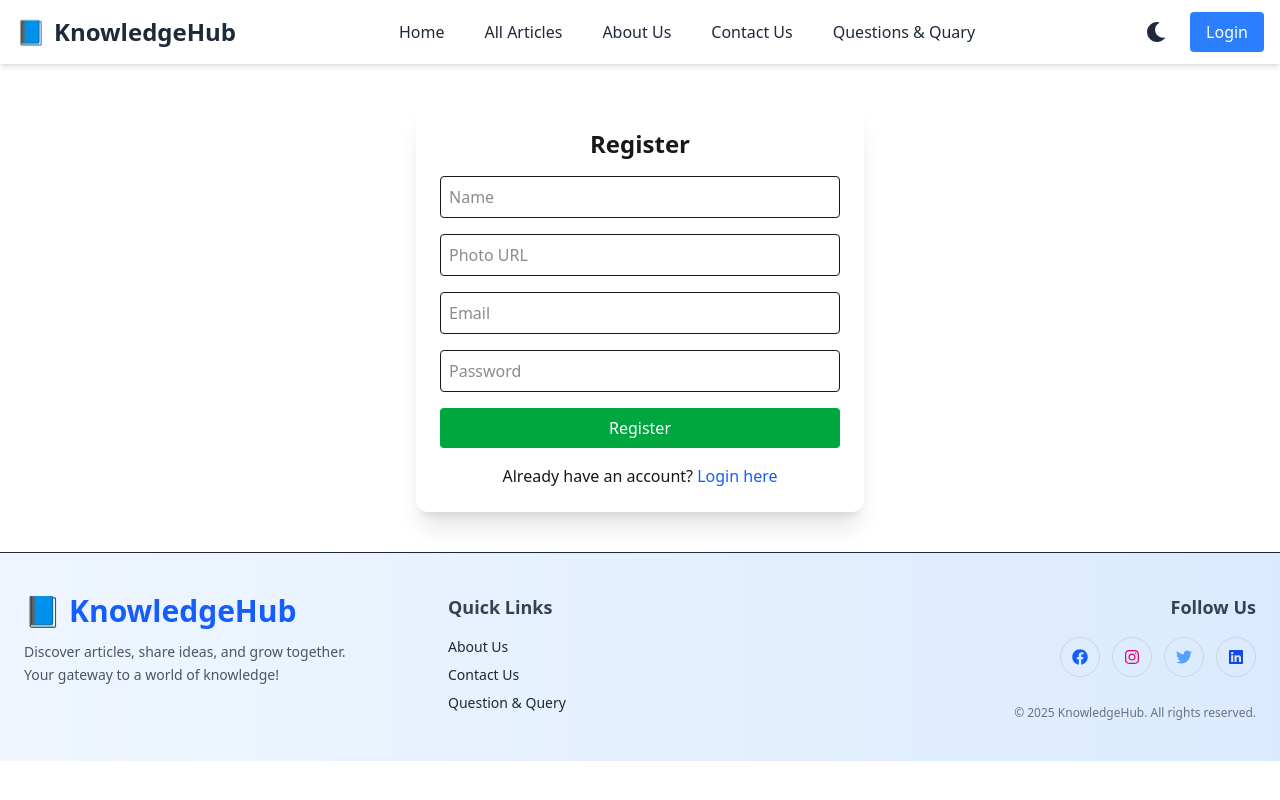
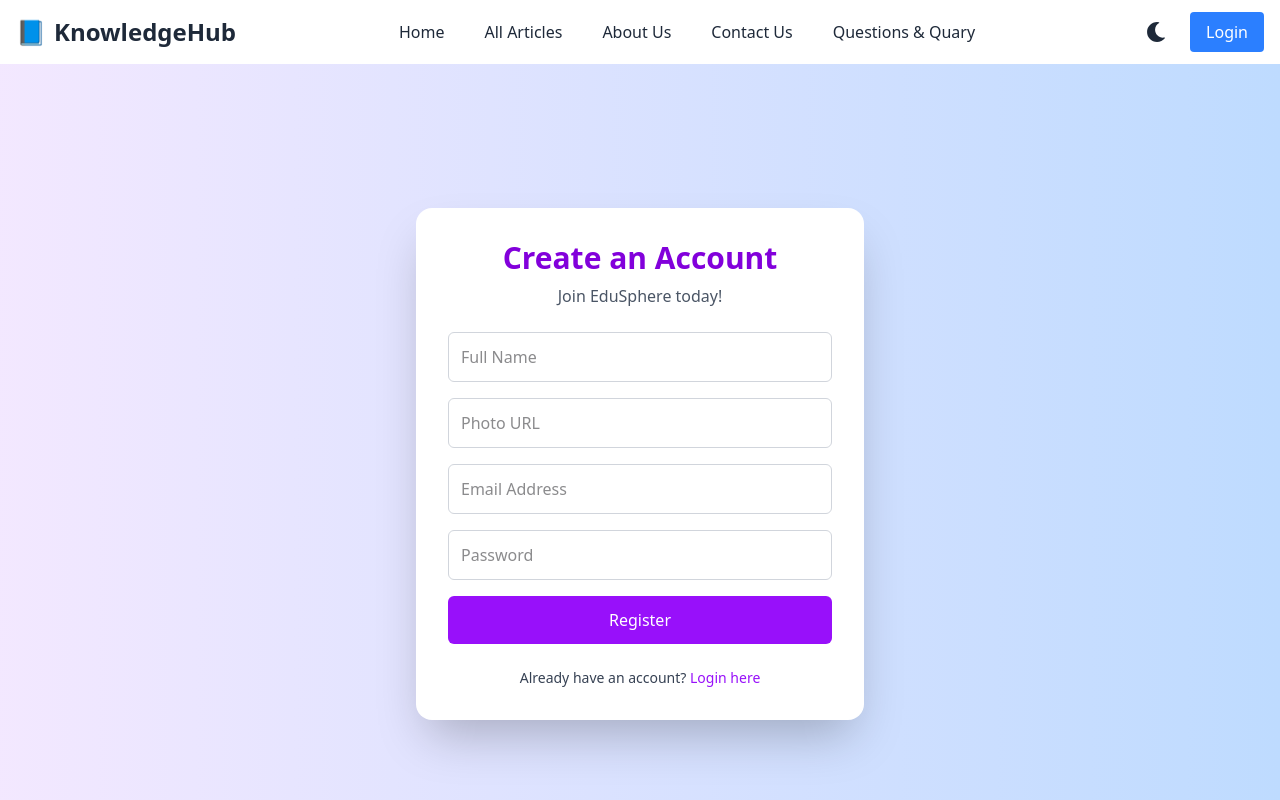
Before and after one commit to sanjidtalukder/EduSphere-Client, a React (Vite) app: page /register in a window 1280 px wide. Shown: the top 800 px of the page. Built offline with nearby package versions, Linux system fonts and the light colour scheme; no server answers.

Commit message:
This for logging and register page modify

```diff
--- a/src/firebase/firebase.config.js
+++ b/src/firebase/firebase.config.js
@@ -1,20 +1,20 @@
 // src/firebase/firebase.config.js
 import { initializeApp } from "firebase/app";
-import { getAuth } from "firebase/auth";  // <-- auth এর জন্য import
+import { getAuth } from "firebase/auth";
 import { getAnalytics } from "firebase/analytics";
 
 const firebaseConfig = {
-  apiKey: "AIzaSyBsnTij9tW8OUx-7hB9imvtbP3BBv_2KAQ",
-  authDomain: "my-edusphere-client.firebaseapp.com",
-  projectId: "my-edusphere-client",
-  storageBucket: "my-edusphere-client.firebasestorage.app",
-  messagingSenderId: "249335727884",
-  appId: "1:249335727884:web:c1128dbf39d9d98b1eab29",
-  measurementId: "G-24HZTZT9G3"
+  apiKey: import.meta.env.VITE_apiKey,
+  authDomain: import.meta.env.VITE_authDomain,
+  projectId: import.meta.env.VITE_projectId,
+  storageBucket: import.meta.env.VITE_storageBucket,
+  messagingSenderId: import.meta.env.VITE_messagingSenderId,
+  appId: import.meta.env.VITE_appId,
+  measurementId: import.meta.env.VITE_measurementId
 };
 
 const app = initializeApp(firebaseConfig);
-const auth = getAuth(app);  // <-- auth instance তৈরি করলাম
+const auth = getAuth(app);
 const analytics = getAnalytics(app);
 
-export { app, auth, analytics };  // <-- auth export করতে হবে
+export { app, auth, analytics };
--- a/src/pages/Home/Login.jsx
+++ b/src/pages/Home/Login.jsx
@@ -30,7 +30,7 @@ const Login = () => {
     try {
       await signInWithGoogle();
       toast.success("Logged in with Google!");
-      navigate("/");
+      navigate("/home");
     } catch (error) {
       toast.error("Google login failed.");
     }
--- a/src/pages/Home/Register.jsx
+++ b/src/pages/Home/Register.jsx
@@ -28,11 +28,11 @@ const Register = () => {
     try {
       await createUser(email, password);
       await updateUserProfile({ displayName: name, photoURL: photo });
+
       await updateProfile(auth.currentUser, {
         displayName: name,
-    photoURL: imageURL,
+        photoURL: photo,
       });
-
 
       toast.success("Registration successful!");
       navigate("/");
@@ -43,19 +43,56 @@ const Register = () => {
   };
 
   return (
-    <div className="max-w-md mx-auto p-6 shadow-xl rounded-xl mt-10 bg-white">
-      <h2 className="text-2xl font-bold text-center mb-4">Register</h2>
+    <div className="min-h-screen flex items-center justify-center bg-gradient-to-r from-purple-100 to-blue-200 p-4">
+      <div className="w-full max-w-md bg-white p-8 rounded-2xl shadow-2xl">
+        <h2 className="text-3xl font-bold text-center text-purple-700 mb-2">Create an Account</h2>
+        <p className="text-center text-gray-600 mb-6">Join EduSphere today!</p>
+
         <form onSubmit={handleRegister} className="space-y-4">
-        <input type="text" name="name" placeholder="Name" required className="w-full p-2 border rounded" />
-        <input type="text" name="photo" placeholder="Photo URL" className="w-full p-2 border rounded" />
-        <input type="email" name="email" placeholder="Email" required className="w-full p-2 border rounded" />
-        <input type="password" name="password" placeholder="Password" required className="w-full p-2 border rounded" />
+          <input
+            type="text"
+            name="name"
+            placeholder="Full Name"
+            required
+            className="w-full p-3 border border-gray-300 rounded-md focus:outline-none focus:ring-2 focus:ring-purple-500"
+          />
+          <input
+            type="text"
+            name="photo"
+            placeholder="Photo URL"
+            className="w-full p-3 border border-gray-300 rounded-md focus:outline-none focus:ring-2 focus:ring-purple-500"
+          />
+          <input
+            type="email"
+            name="email"
+            placeholder="Email Address"
+            required
+            className="w-full p-3 border border-gray-300 rounded-md focus:outline-none focus:ring-2 focus:ring-purple-500"
+          />
+          <input
+            type="password"
+            name="password"
+            placeholder="Password"
+            required
+            className="w-full p-3 border border-gray-300 rounded-md focus:outline-none focus:ring-2 focus:ring-purple-500"
+          />
           {error && <p className="text-red-500 text-sm">{error}</p>}
-        <button className="w-full bg-green-600 text-white p-2 rounded">Register</button>
+
+          <button
+            type="submit"
+            className="w-full bg-purple-600 text-white p-3 rounded-md hover:bg-purple-700 transition"
+          >
+            Register
+          </button>
         </form>
-      <p className="mt-4 text-center">
-        Already have an account? <Link to="/login" className="text-blue-600">Login here</Link>
+
+        <p className="mt-6 text-center text-sm text-gray-700">
+          Already have an account?{" "}
+          <Link to="/login" className="text-purple-600 hover:underline">
+            Login here
+          </Link>
         </p>
+      </div>
     </div>
   );
 };
```
Also changed, not shown: 1 other file (tests, documents, lock files or other folders). Lines whose indentation alone changed are shown as unchanged.
